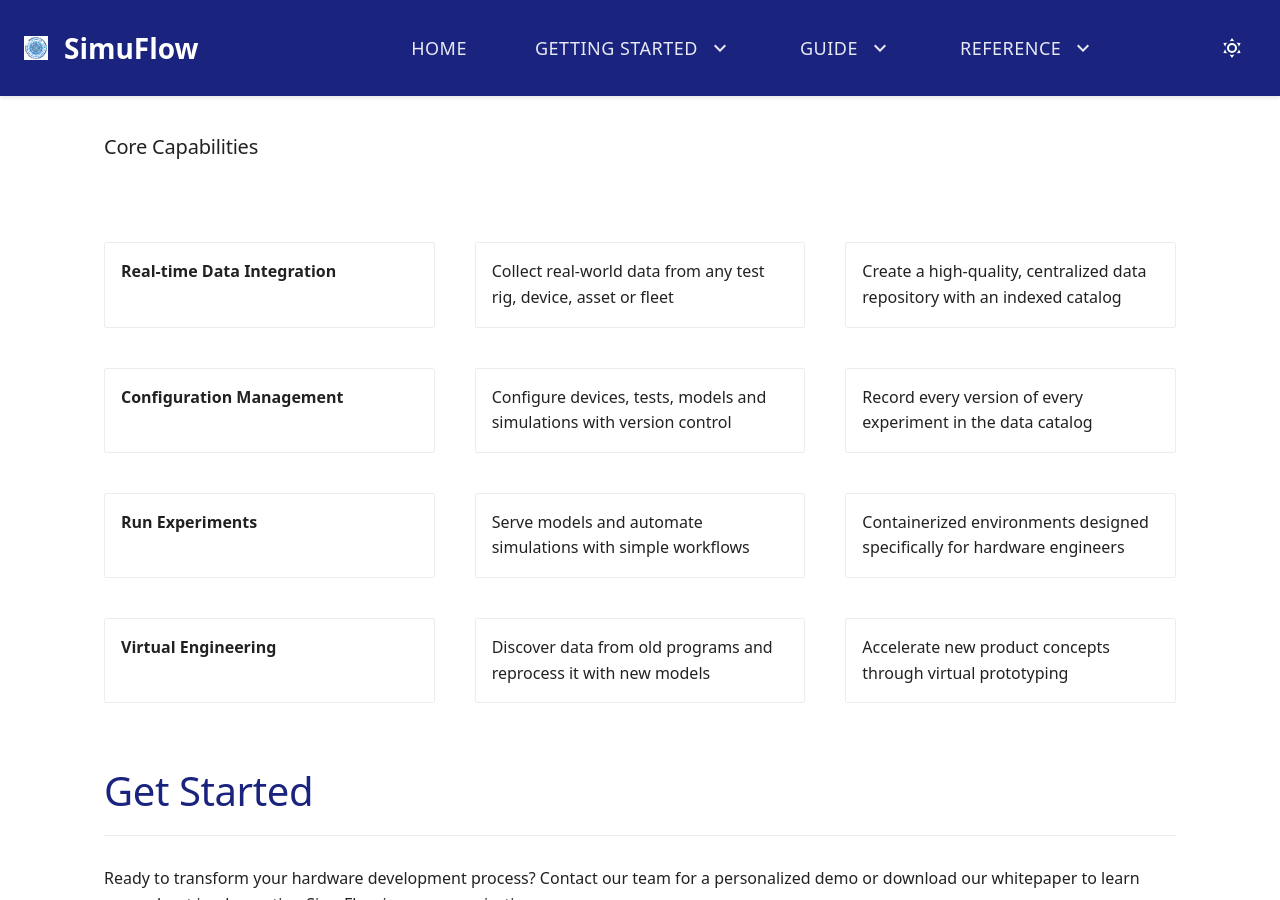
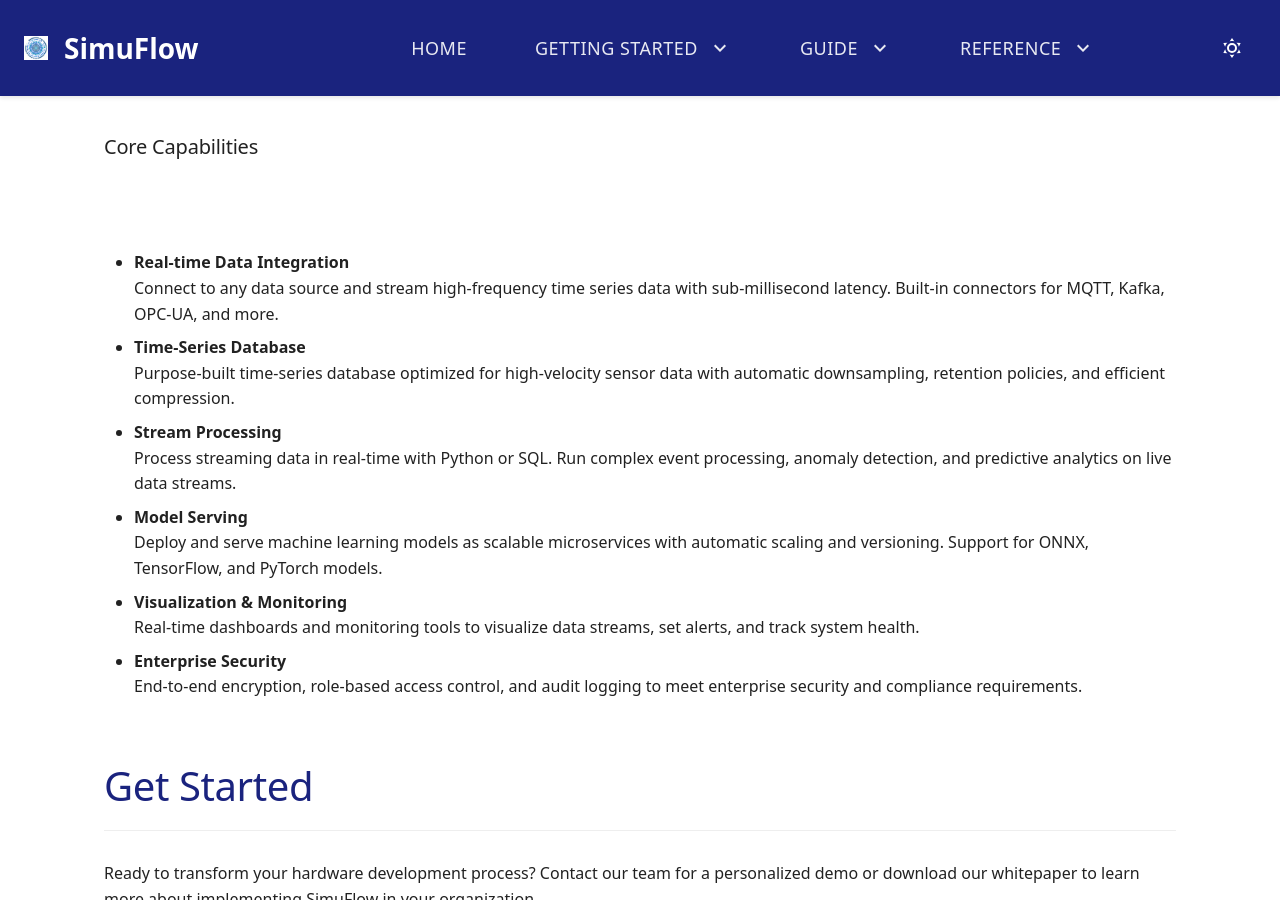
Before and after one commit to SteveRosam/new-site, an MkDocs documentation site: the page built from docs/index.md, in a window 1280 px wide and 900 px high, scrolled down 1687 px. Built offline with MkDocs 1.6.1 and Material for MkDocs 9.7.7, drawn with Linux system fonts in a browser that asks for light colours; nearby versions of some CDN libraries; some web fonts are replaced; comment, search, counter and statistics services are not loaded.

Commit message:
Update Core Capabilities section with simple list format

```diff
--- a/docs/index.md
+++ b/docs/index.md
@@ -64,25 +64,23 @@ SimuFlow is an open, lightweight platform that integrates your live data into ex
 
 ### Core Capabilities
 
-<div class="grid cards" markdown>
+- **Real-time Data Integration**
+  Connect to any data source and stream high-frequency time series data with sub-millisecond latency. Built-in connectors for MQTT, Kafka, OPC-UA, and more.
 
-- **Real-time Data Integration**
-  - Collect real-world data from any test rig, device, asset or fleet
-  - Create a high-quality, centralized data repository with an indexed catalog
+- **Time-Series Database**
+  Purpose-built time-series database optimized for high-velocity sensor data with automatic downsampling, retention policies, and efficient compression.
 
-- **Configuration Management**
-  - Configure devices, tests, models and simulations with version control
-  - Record every version of every experiment in the data catalog
+- **Stream Processing**
+  Process streaming data in real-time with Python or SQL. Run complex event processing, anomaly detection, and predictive analytics on live data streams.
 
-- **Run Experiments**
-  - Serve models and automate simulations with simple workflows
-  - Containerized environments designed specifically for hardware engineers
+- **Model Serving**
+  Deploy and serve machine learning models as scalable microservices with automatic scaling and versioning. Support for ONNX, TensorFlow, and PyTorch models.
 
-- **Virtual Engineering**
-  - Discover data from old programs and reprocess it with new models
-  - Accelerate new product concepts through virtual prototyping
+- **Visualization & Monitoring**
+  Real-time dashboards and monitoring tools to visualize data streams, set alerts, and track system health.
 
-</div>
+- **Enterprise Security**
+  End-to-end encryption, role-based access control, and audit logging to meet enterprise security and compliance requirements.
 
 ## Get Started
 
```
